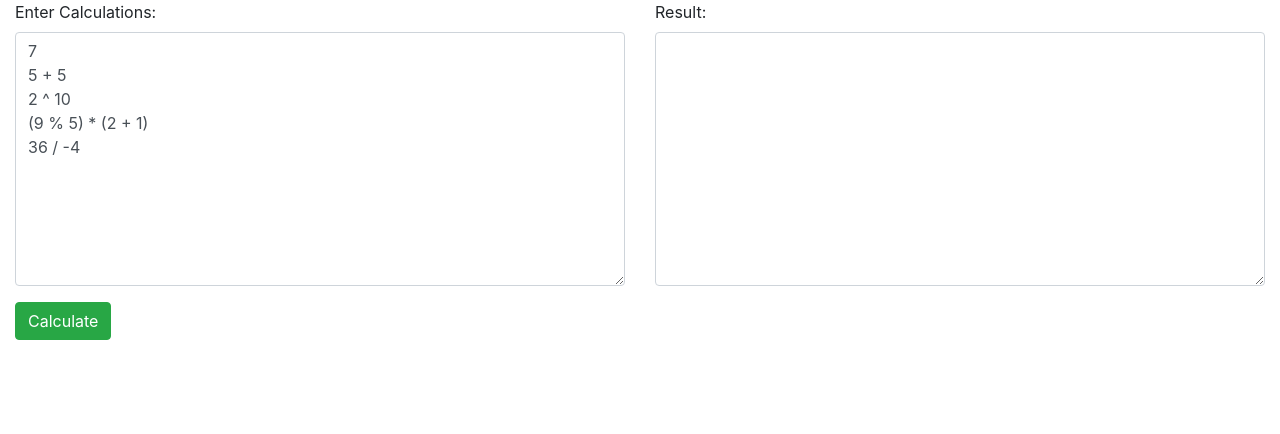
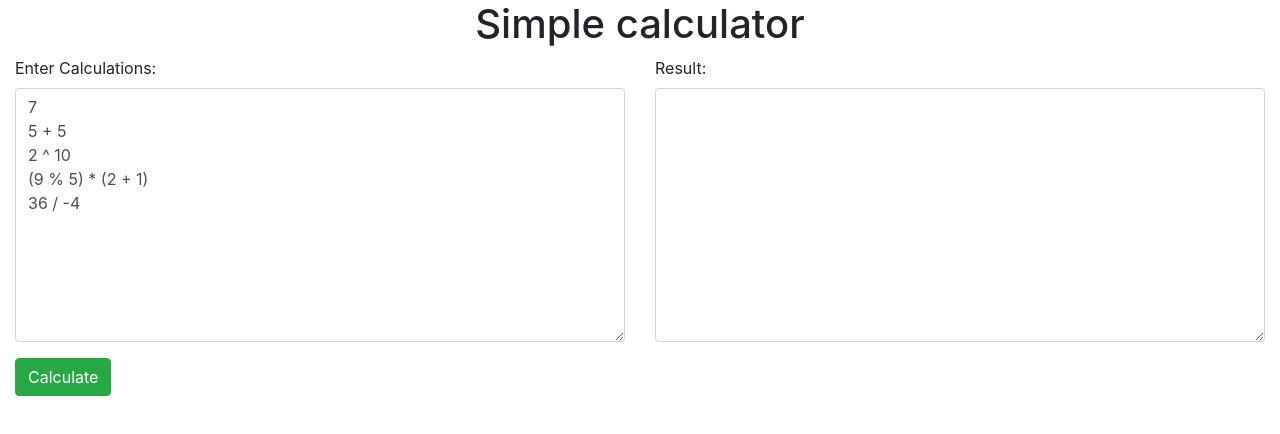
Before and after one commit to xel23/calculatorJB, a plain HTML site: page index.html in a window 1280 px wide. Drawn offline with nearby package versions, Linux system fonts and the light colour scheme.

Commit message:
update index.html

```diff
--- a/index.html
+++ b/index.html
@@ -2,12 +2,18 @@
 <html lang="en">
 <head>
     <meta charset="UTF-8">
+    <meta name="viewport" content="width=device-width, initial-scale=1, shrink-to-fit=no">
     <title>Calculator for JetBrains</title>
     <link rel="stylesheet" href="https://stackpath.bootstrapcdn.com/bootstrap/4.3.1/css/bootstrap.min.css" integrity="sha384-ggOyR0iXCbMQv3Xipma34MD+dH/1fQ784/j6cY/iJTQUOhcWr7x9JvoRxT2MZw1T" crossorigin="anonymous">
 </head>
 <body>
 
 <div class="container-fluid">
+    <div class="row pd-2 text-center">
+        <div class="col">
+            <h1>Simple calculator</h1>
+        </div>
+    </div>
     <div class="row">
         <div class="col">
             <label>Enter Calculations:</label>
```
